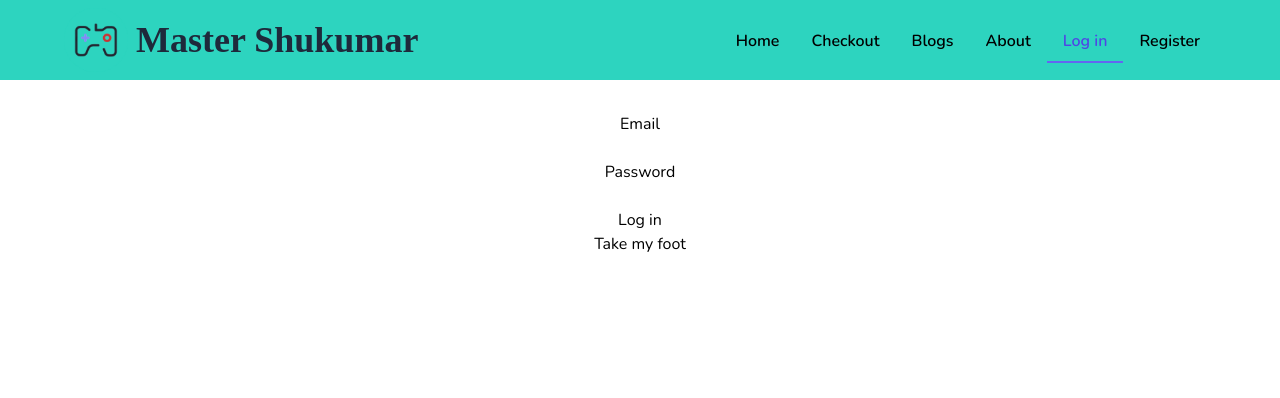
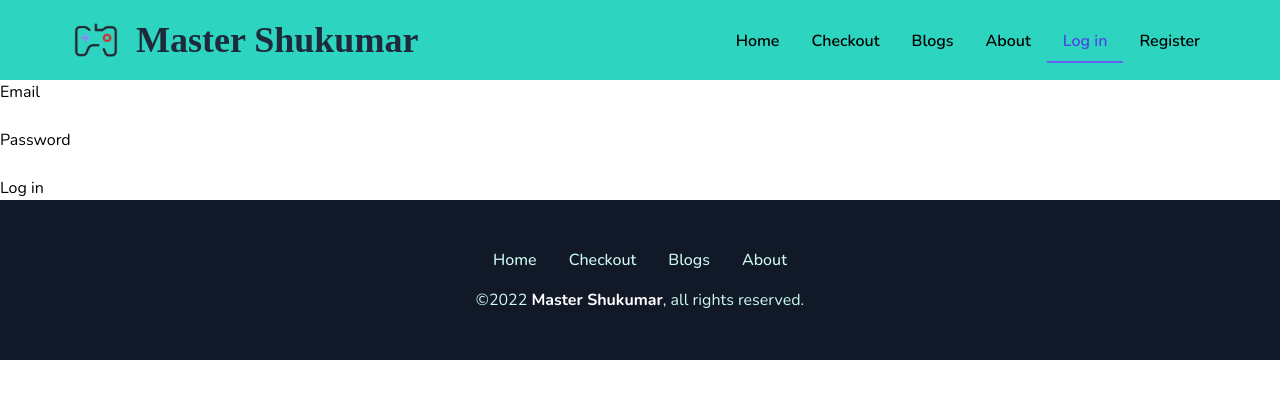
Before and after one commit to genuinestalwart/independent-service-provider, a React (Create React App) app: page /login in a window 1280 px wide. Shown: the top 398 px of the page. Built offline with nearby package versions, Linux system fonts and the light colour scheme; no server answers; a web font is replaced by a local one.

Commit message:
banner and footer done

```diff
--- a/src/App.js
+++ b/src/App.js
@@ -16,10 +16,10 @@ import User from './components/User/User';
 
 function App() {
 	return (
-		<div className="App" style={{ textAlign: 'center' }}>
+		<div className="App">
 			<Header></Header>
 
-			<main style={{ marginTop: '2rem' }}>
+			<main>
 				<Routes>
 					<Route path='/' element={<div>
 						<Banner></Banner>
--- a/src/components/Home/Banner/Banner.js
+++ b/src/components/Home/Banner/Banner.js
@@ -2,9 +2,9 @@ import React from 'react';
 
 const Banner = () => {
     return (
-        <div>
-            This is a banner
-        </div>
+        <section>
+            <div className='w-full' style={{ height: 'calc(100vh - 5rem)' }}><img className='h-full w-full' src="https://img.freepik.com/free-vector/teenager-boy-bedroom-interior-computers-desk_107791-2738.jpg" alt="banner" /></div>
+        </section>
     );
 };
 
--- a/src/components/Shared/CustomLink/CustomLink.js
+++ b/src/components/Shared/CustomLink/CustomLink.js
@@ -6,7 +6,7 @@ const CustomLink = ({ children, to, ...props }) => {
     const match = useMatch({ path: resolved.pathname, end: true });
 
     return (
-        <Link className={`border-b-2 border-t-4 border-t-transparent font-semibold px-4 py-2 hover:text-blue-600 ${match ? 'border-b-indigo-500 text-indigo-600' : 'border-b-transparent'}`} to={to} {...props}>
+        <Link className={`border-b-2 border-t-4 border-t-transparent font-semibold px-4 py-2 hover:text-lime-100 ${match ? 'border-b-indigo-500 text-indigo-600' : 'border-b-transparent'}`} to={to} {...props}>
             <div>{children}</div>
         </Link>
     );
--- a/src/components/Shared/Footer/Footer.js
+++ b/src/components/Shared/Footer/Footer.js
@@ -1,10 +1,19 @@
 import React from 'react';
+import { Link, useLocation } from 'react-router-dom';
 
 const Footer = () => {
+    const location = useLocation();
+
     return (
-        <div>
-            Take my foot
-        </div>
+        <footer className='bg-gray-900 p-12 text-teal-100 text-center'>
+            <div className='mb-4'>
+                <Link className='font-medium px-4 py-2 hover:text-blue-600' to='/' state={{ from: location }}>Home</Link>
+                <Link className='font-medium px-4 py-2 hover:text-blue-600' to='/checkout' state={{ from: location }}>Checkout</Link>
+                <Link className='font-medium px-4 py-2 hover:text-blue-600' to='/blogs' state={{ from: location }}>Blogs</Link>
+                <Link className='font-medium px-4 py-2 hover:text-blue-600' to='/about' state={{ from: location }}>About</Link>
+            </div>
+            <p className=''>&copy;2022 <strong className='text-white'>Master Shukumar</strong>, all rights reserved.</p>
+        </footer>
     );
 };
 
```
